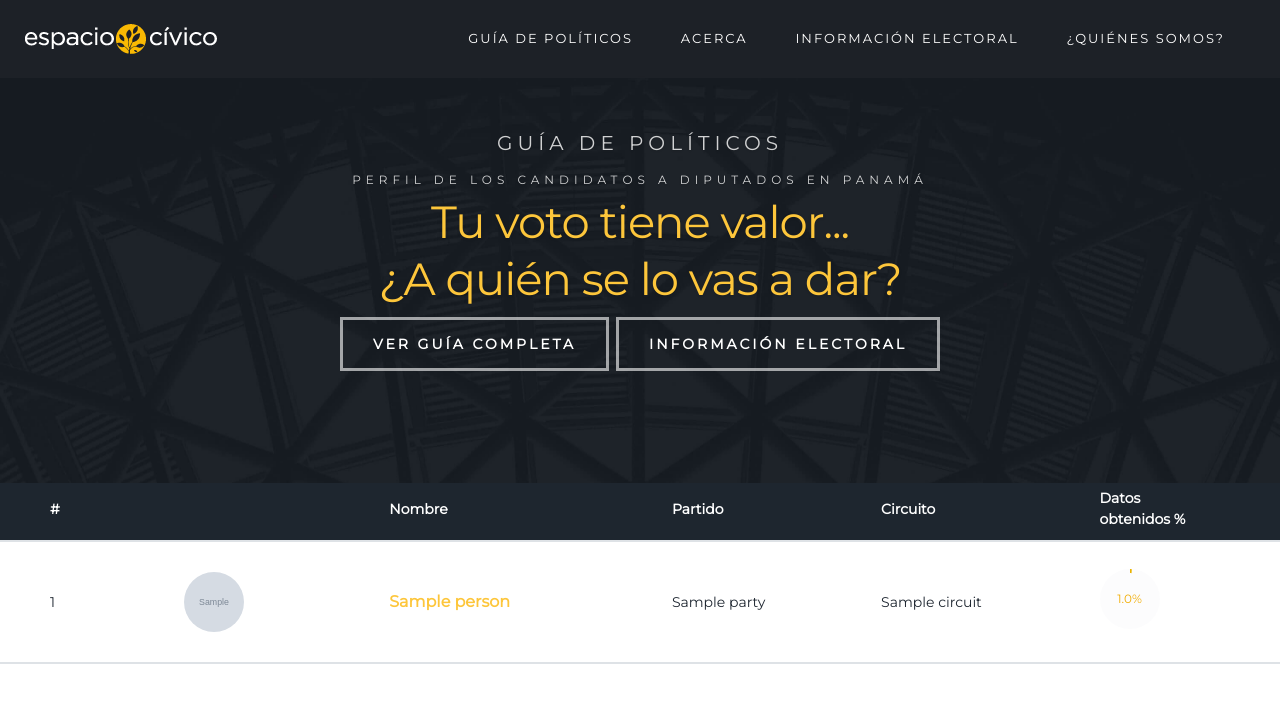
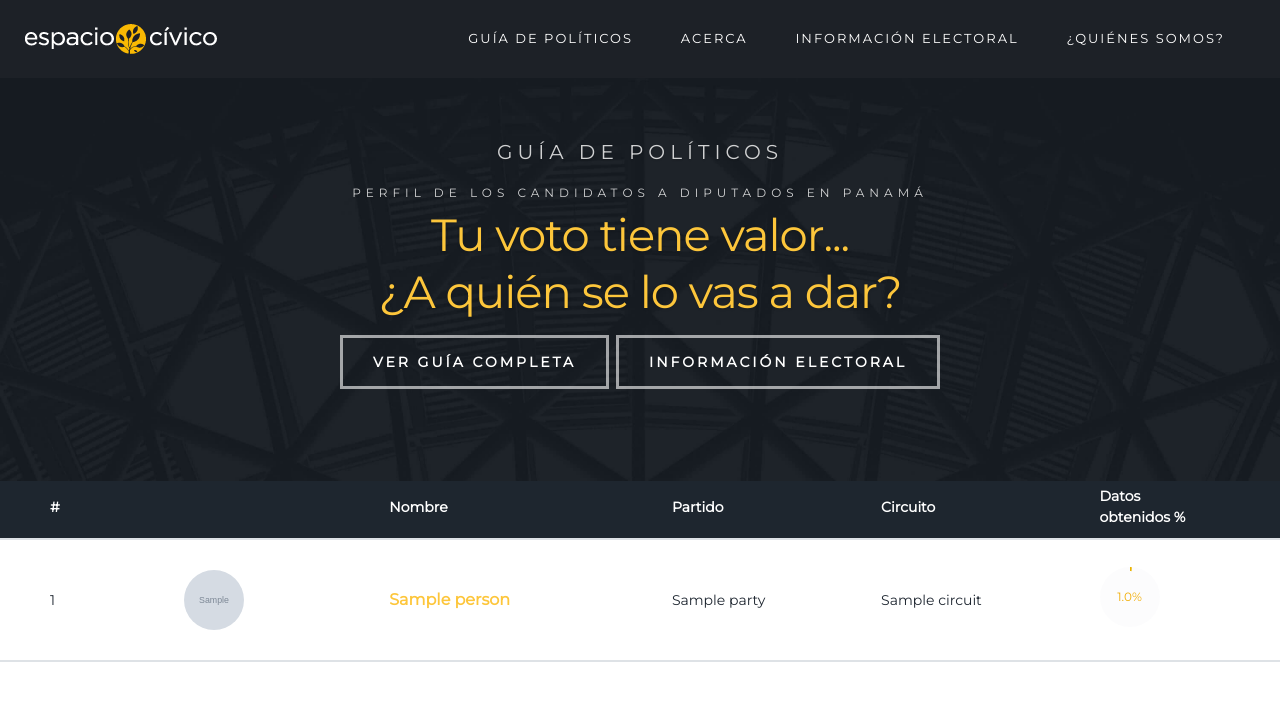
Before and after one commit to ciudadanointeligente/indice-transparencia-panama, a Django app: page / in a window 1280 px wide. Shown: the top 723 px of the page. Run offline with Django 3.2, Linux system fonts and the light colour scheme; tables that the repository leaves empty hold one stand-in row (values such as "Sample post"); grey boxes marked "Sample" are stand-in pictures; parts of the project's set-up code (start-up, migrations or seed data) failed here and were passed over; some libraries are stand-ins or nearby versions; some web fonts are replaced.

Commit message:
Update main-hero.css

```diff
--- a/indice_transparencia/static/css/main-hero.css
+++ b/indice_transparencia/static/css/main-hero.css
@@ -9,7 +9,7 @@
     background-size: cover;
     text-align: center;
     padding-top: 13rem;
-    padding-bottom: 6rem;
+    padding-bottom: 4rem;
     overflow: hidden;
 }
 
@@ -69,6 +69,7 @@
     color: rgba(255, 255, 255, 0.8);
     margin-bottom: .6rem;
     text-shadow: 0 1px 2px rgba(0, 0, 0, 0.15);
+    margin-top:10px;
 }
 
 #intro h1 {
@@ -77,7 +78,8 @@
     line-height: 1.267;
     color: #fdc63b;
     padding: 0 12%;
-    margin-bottom:10px;
+    margin-bottom:15px;
+    margin-top: 5px;
     text-shadow: 0 1px 3px rgba(0, 0, 0, 0.15);
 }
 #intro .buttons {
```
